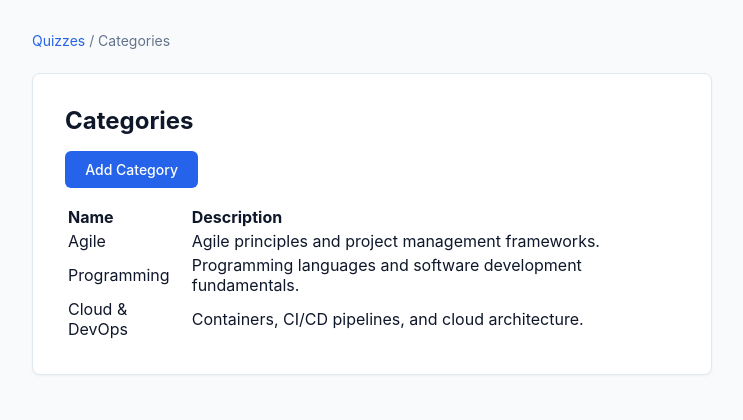
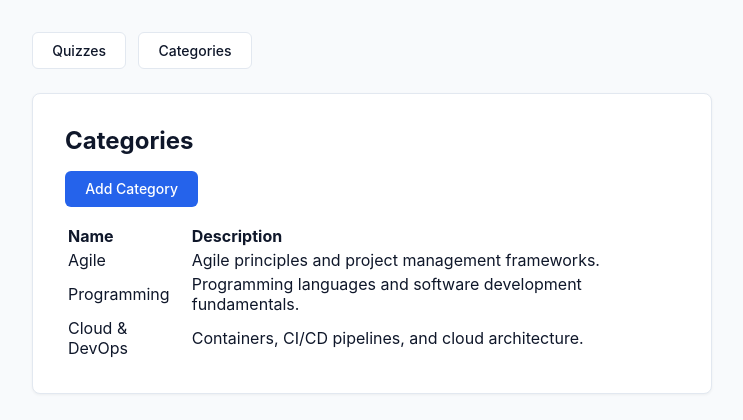
Before and after one commit to Team-DevElite/Quiz-Software, a Spring Boot app: page /categories in a window 1280 px wide. Shown: the top 420 px of the page, without its empty margins (268-1011 px from the left). Run offline with Spring Boot 4, Linux system fonts and the light colour scheme; data comes from the database, SQL or seed files in the repository.

Commit message:
feat: add teacher navigation to category list

```diff
--- a/src/main/resources/templates/categories.html
+++ b/src/main/resources/templates/categories.html
@@ -171,7 +171,11 @@
     </style>
 </head>
 <body><main class="container">
-    <nav class="breadcrumb"><a th:href="@{/quizzes}">Quizzes</a> / Categories</nav>
+    <nav aria-label="Teacher navigation" style="display:flex; gap:0.75rem; margin-bottom:1.5rem">
+        <a class="btn btn-secondary" th:href="@{/quizzes}" >Quizzes</a>
+        <a class="btn btn-secondary" th:href="@{/categories}" aria-current="page">Categories</a>
+    </nav>
+
     <section class="card"><h1>Categories</h1>
         <p><a class="btn btn-primary" th:href="@{/categories/add}">Add Category</a></p>
         <p th:if="${#lists.isEmpty(categories)}">No categories have been added yet.</p>
```
